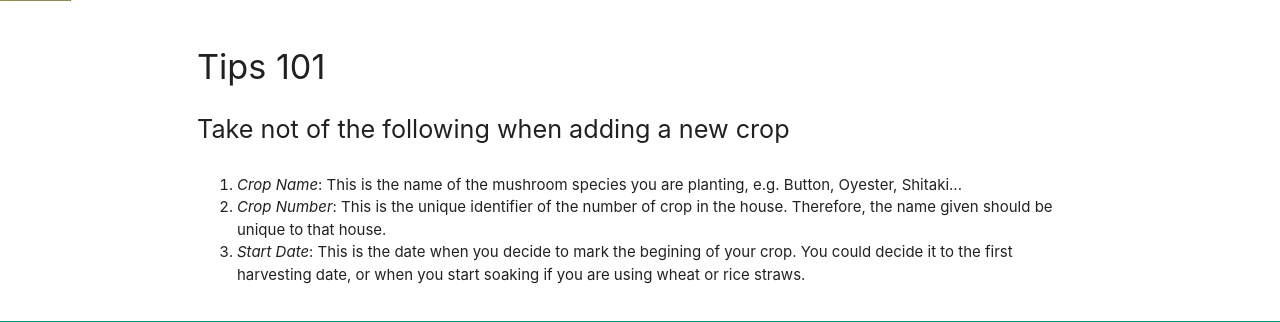
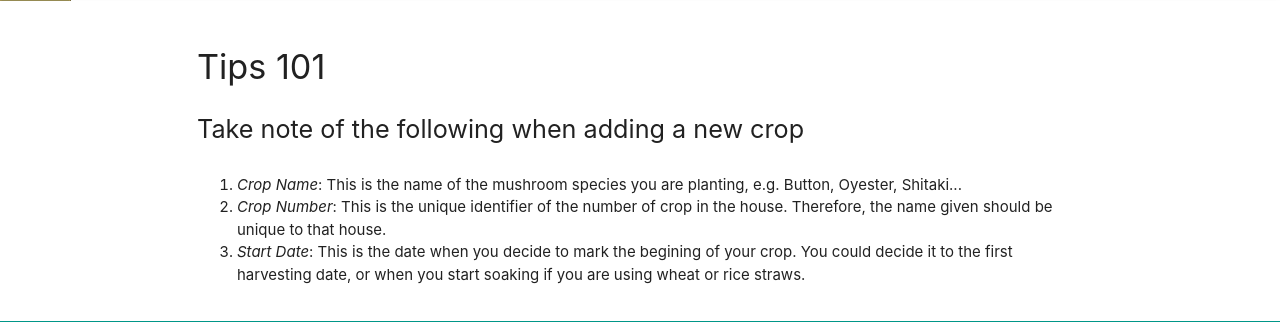
Before and after one commit to njorogetimk/timFarm, a Flask app: template timsystem/templates/admin/add_crop.html in a window 1280 px wide. Shown: the part 69-391 px from the top of the page. Run offline with Flask 2, Linux system fonts and the light colour scheme; the template is opened without the code that fills it: values that come from a table or form of the project are taken from there, others are empty; some libraries are stand-ins or nearby versions.

Commit message:
correct spelling mistakes

```diff
--- a/timsystem/templates/admin/add_crop.html
+++ b/timsystem/templates/admin/add_crop.html
@@ -5,7 +5,7 @@
   <section class="section">
     <div class="container">
       <h4>Tips 101</h4>
-      <p class="flow-text">Take not of the following when adding a new crop</p>
+      <p class="flow-text">Take note of the following when adding a new crop</p>
       <ol>
         <li>
           <em>Crop Name</em>: This is the name of the mushroom species you are planting, e.g. Button, Oyester, Shitaki...
```
